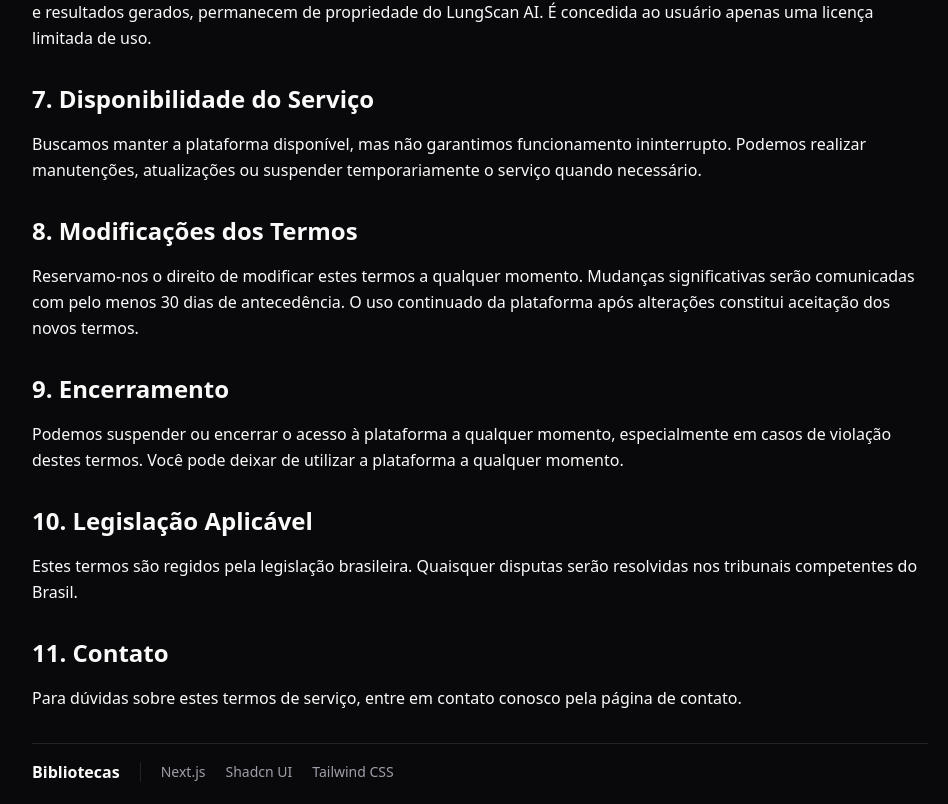
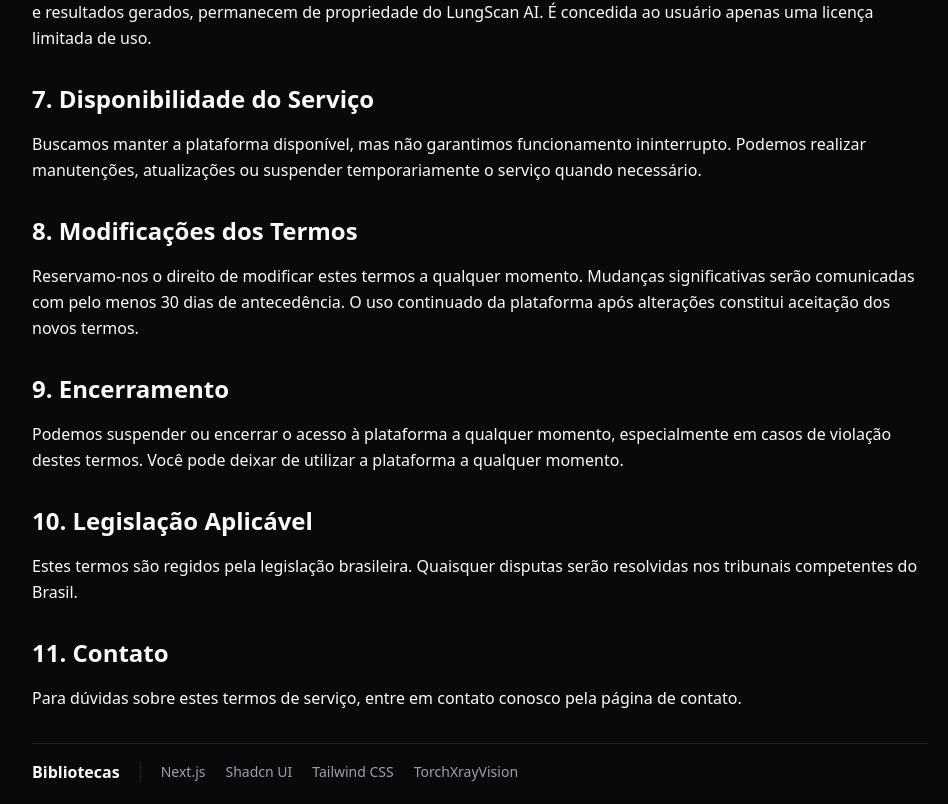
Before and after one commit to lungscan/lungscan-frontend, a Next.js app: page /terms-service in a window 1280 px wide. Shown: the part 1400-2204 px from the top of the page, without its empty margins (160-1108 px from the left). Built offline with nearby package versions, Linux system fonts and the light colour scheme; no server answers.

Commit message:
feat: add model name and web link

```diff
--- a/src/app/(app)/_components/analysis-results.tsx
+++ b/src/app/(app)/_components/analysis-results.tsx
@@ -18,7 +18,12 @@ export function AnalysisResults({ showResults, data }: AnalysisResultsProps) {
           <Separator />
 
           <div className="space-y-5">
-            <h1 className="text-2xl font-bold">Análise dos resultados</h1>
+            <div className="inline-flex gap-2">
+              <h1 className="text-2xl font-bold">Análise dos resultados</h1>
+              <span className="text-xs text-muted-foreground">
+                Modelo: {data.model_info.model_name}
+              </span>
+            </div>
 
             {pathologyData.map((pathology) => {
               return (
--- a/src/components/footer.tsx
+++ b/src/components/footer.tsx
@@ -30,6 +30,14 @@ export function Footer() {
       >
         Tailwind CSS
       </a>
+
+      <a
+        href="https://mlmed.org/torchxrayvision/"
+        className="text-sm text-muted-foreground hover:underline"
+        target="_blank"
+      >
+        TorchXrayVision
+      </a>
     </footer>
   )
 }
```
